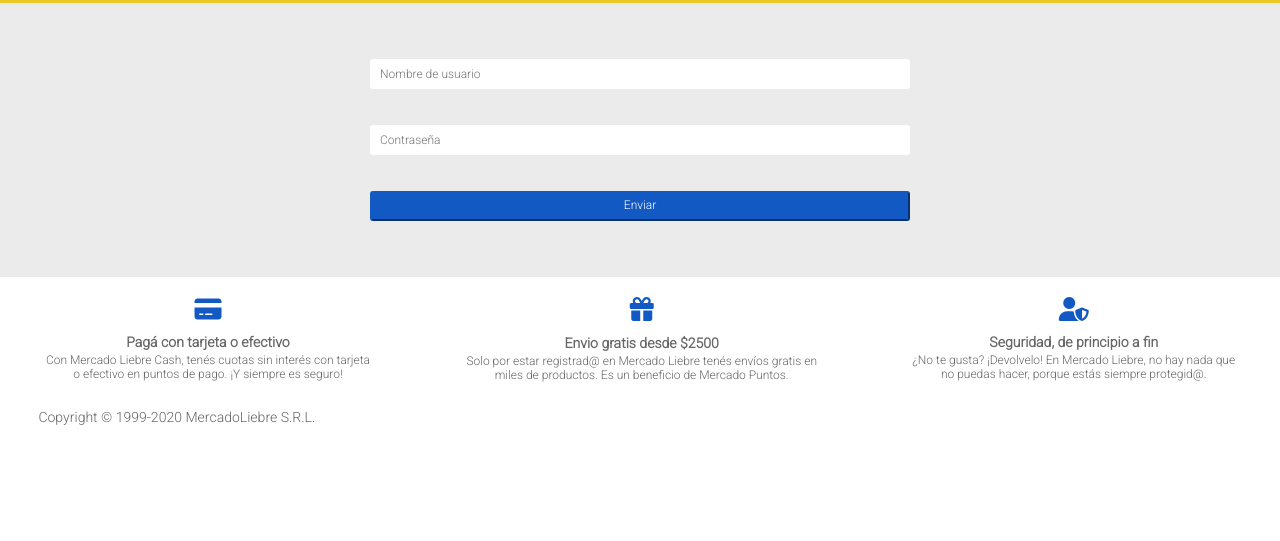
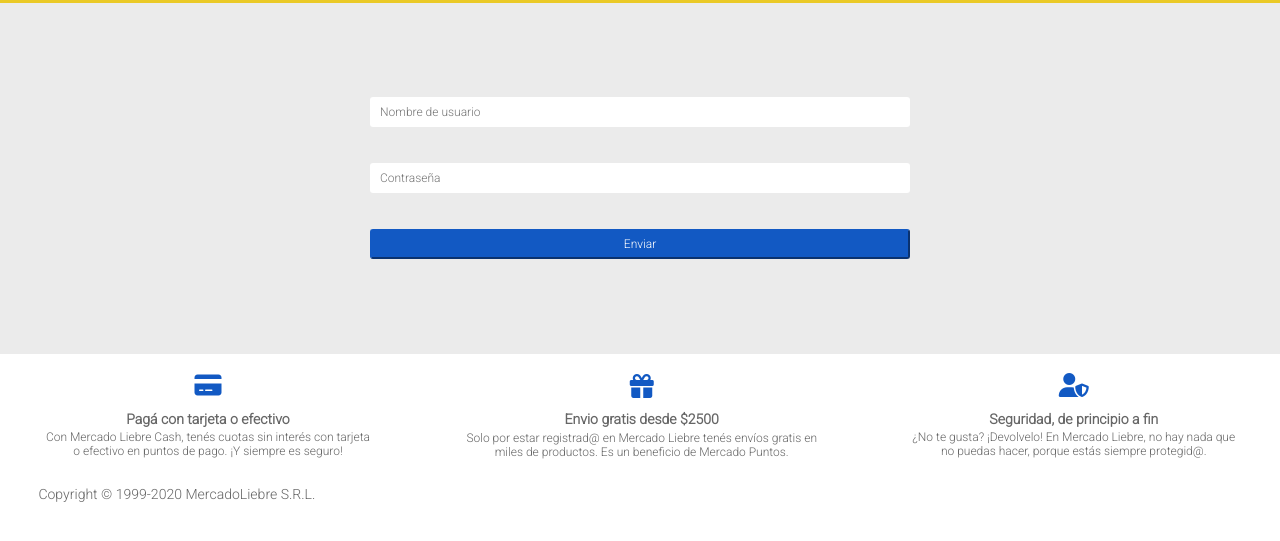
Before and after one commit to Laurapederiva/Proyecto-Playground-Laura-Pederiva, a website: page views/login.html in a window 1280 px wide. Shown: the part 101-642 px from the top of the page. Drawn offline with Linux system fonts and the light colour scheme.

Commit message:
ajuste padding de formulario login

```diff
--- a/public/css/styleslogin.css
+++ b/public/css/styleslogin.css
@@ -116,10 +116,10 @@ main {
 
 .formulario-contenedor {
     width: 100%;
-    padding-top: 3%;
+    padding-top: 6%;
     margin-top: 5%;
-    padding-bottom: 3%;
-    margin-bottom: 5%;
+    padding-bottom: 6%;
+    margin-bottom: 6%;
     margin: auto;
     border-radius: 5px;
 
```
Also changed, not shown: views/register.html (+1 -1 lines).
